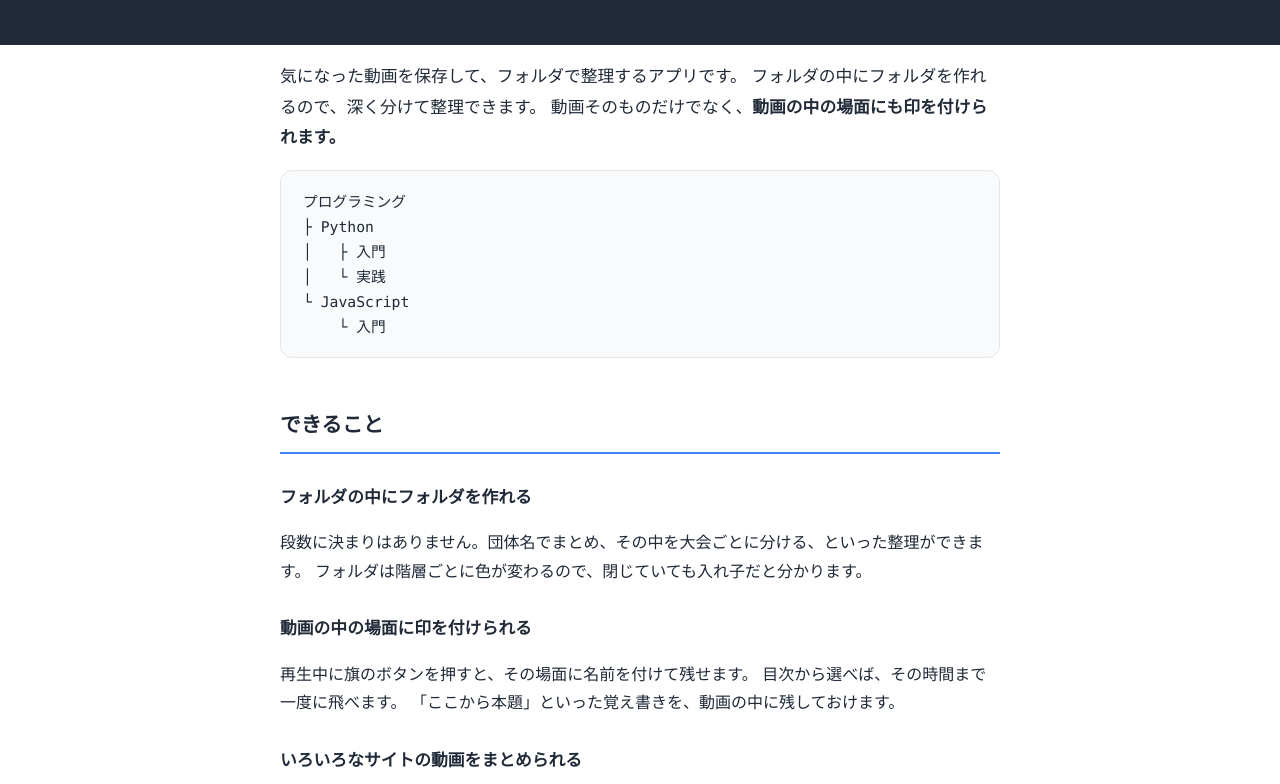
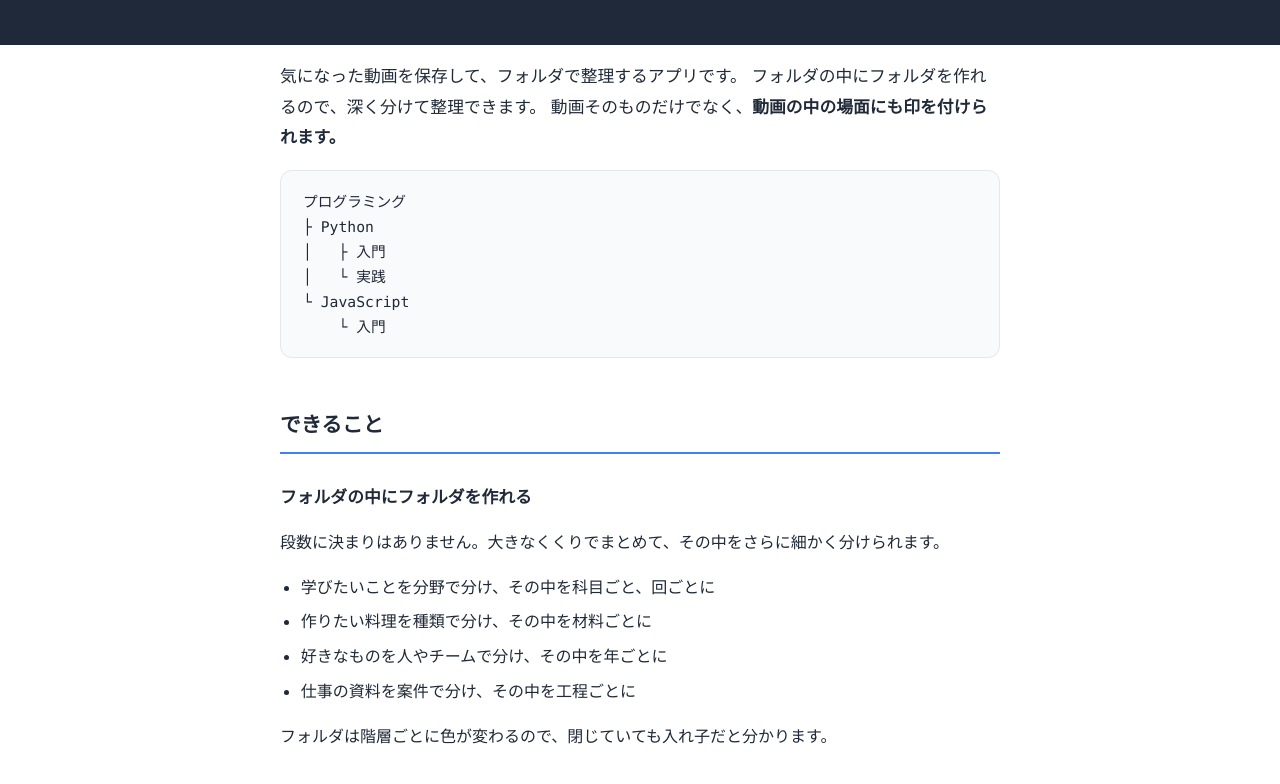
Before and after one commit to emchs07-prog/chaptanbookmark, a plain HTML site: page index.html in a window 1280 px wide. Shown: the part 151-935 px from the top of the page. Drawn offline with Linux system fonts and the light colour scheme.

Commit message:
フォルダの説明を、分野を限定しない例え方に直した
「団体名でまとめ、その中を大会ごとに」では一部の人にしか伝わらないため、
学び・料理・趣味・仕事の4つを並べた。

Co-Authored-By: Claude Opus 5 (1M context) <noreply@anthropic.com>
Claude-Session: https://claude.ai/code/session_01FBoYtyVri2qkSCcrCiosQL

```diff
--- a/index.html
+++ b/index.html
@@ -107,7 +107,15 @@
 
   <h3>フォルダの中にフォルダを作れる</h3>
   <p>
-    段数に決まりはありません。団体名でまとめ、その中を大会ごとに分ける、といった整理ができます。
+    段数に決まりはありません。大きなくくりでまとめて、その中をさらに細かく分けられます。
+  </p>
+  <ul>
+    <li>学びたいことを分野で分け、その中を科目ごと、回ごとに</li>
+    <li>作りたい料理を種類で分け、その中を材料ごとに</li>
+    <li>好きなものを人やチームで分け、その中を年ごとに</li>
+    <li>仕事の資料を案件で分け、その中を工程ごとに</li>
+  </ul>
+  <p>
     フォルダは階層ごとに色が変わるので、閉じていても入れ子だと分かります。
   </p>
 
@@ -115,7 +123,8 @@
   <p>
     再生中に旗のボタンを押すと、その場面に名前を付けて残せます。
     目次から選べば、その時間まで一度に飛べます。
-    「ここから本題」といった覚え書きを、動画の中に残しておけます。
+    「ここから本題」「この手順が大事」といった覚え書きを、動画の中に残しておけます。
+    長い動画でも、見たいところを探し直さずに開けます。
   </p>
 
   <h3>いろいろなサイトの動画をまとめられる</h3>
```
